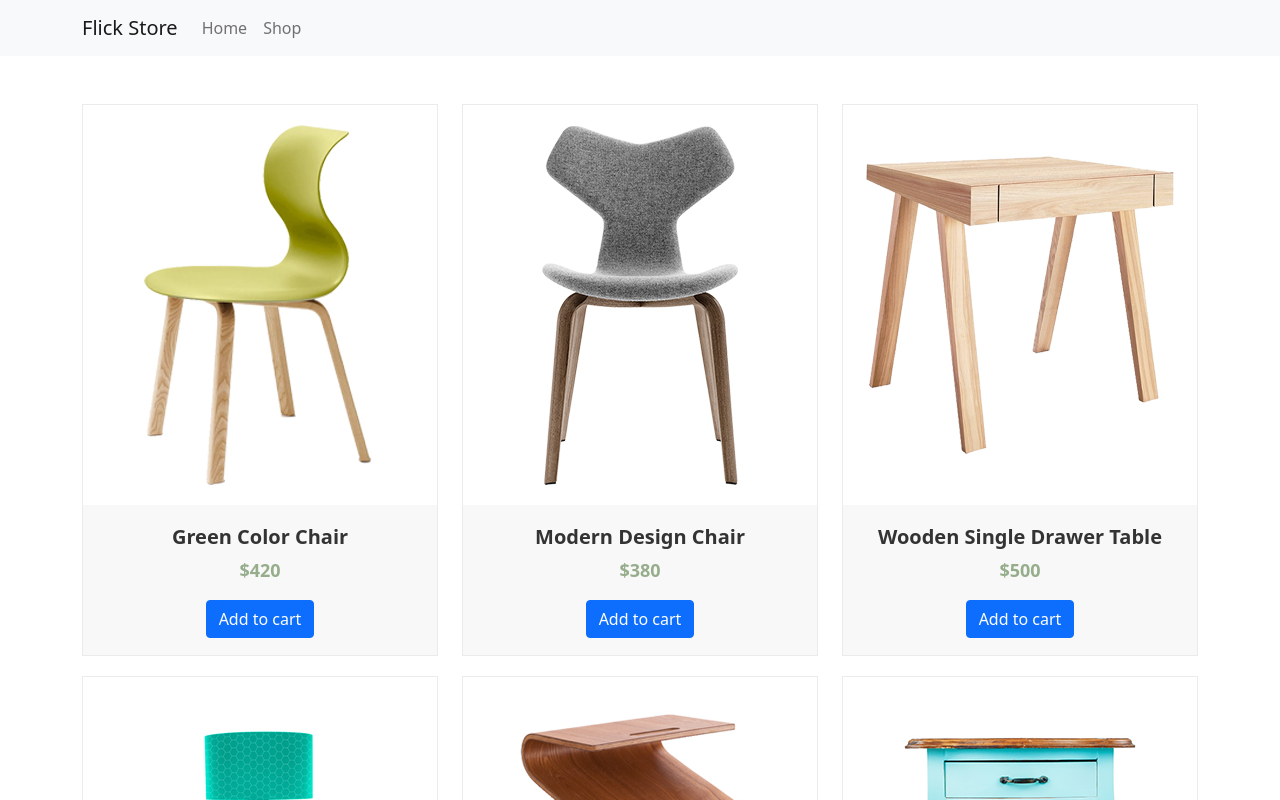
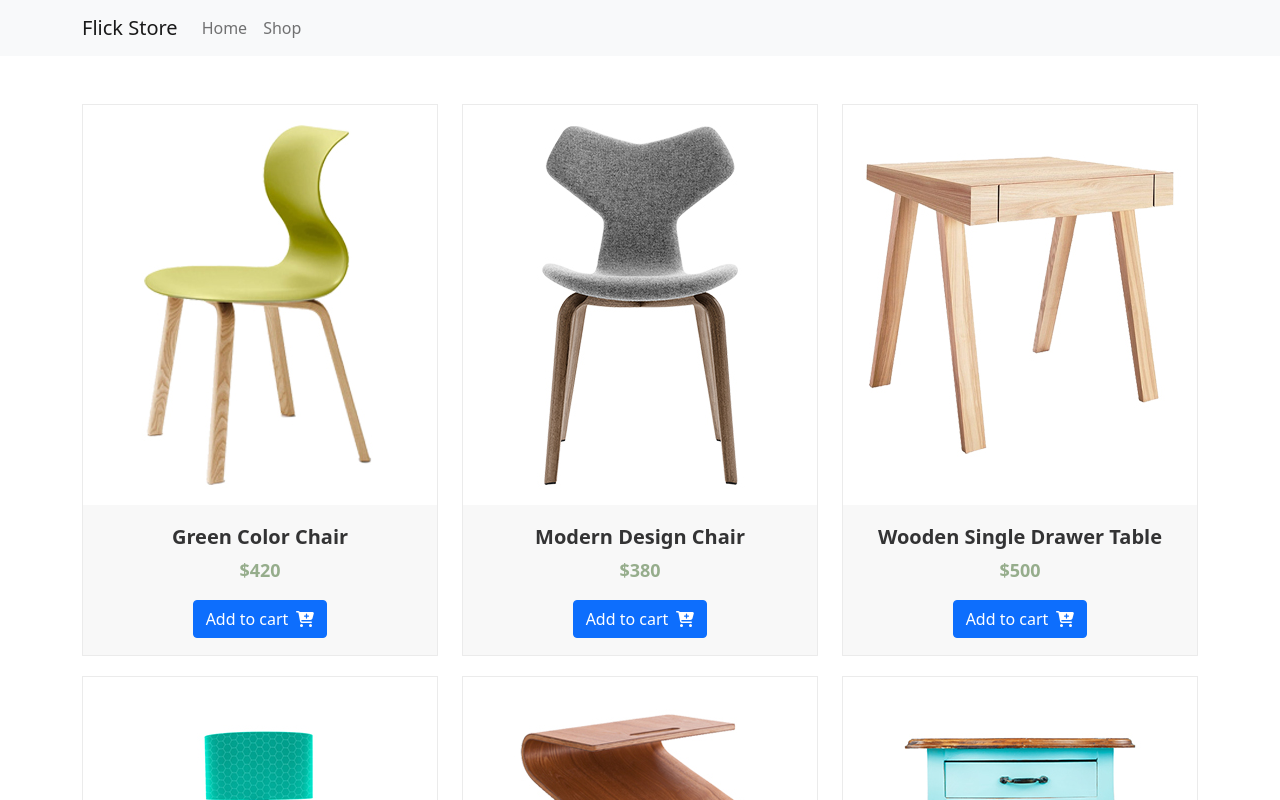
Before and after one commit to MF-React-Projects/Flick-Store, a React (Create React App) app: page / in a window 1280 px wide. Shown: the top 800 px of the page. Built offline with nearby package versions, Linux system fonts and the light colour scheme.

Commit message:
fontawesome icon add

```diff
--- a/src/components/Header/Header.js
+++ b/src/components/Header/Header.js
@@ -1,5 +1,5 @@
 import React from 'react';
-import { Navbar, Nav, NavDropdown, Container } from 'react-bootstrap';
+import { Navbar, Nav, Container } from 'react-bootstrap';
 
 const Header = () => {
     return (
--- a/src/components/Product/Product.js
+++ b/src/components/Product/Product.js
@@ -1,6 +1,8 @@
 import React from 'react';
+import { FontAwesomeIcon } from '@fortawesome/react-fontawesome'
 import './Product.css';
 import {Button, Col} from "react-bootstrap";
+import {faCartPlus, faShoppingCart} from "@fortawesome/free-solid-svg-icons";
 
 const Product = ({product}) => {
     console.log(product);
@@ -14,7 +16,10 @@ const Product = ({product}) => {
                 <div className="flick-product-content">
                     <h5>{name}</h5>
                     <p>${price}</p>
-                    <Button variant="primary">Add to cart</Button>
+                    <Button variant="primary">
+                        Add to cart
+                        <FontAwesomeIcon className={'ms-2'} icon={faCartPlus} />
+                    </Button>
                 </div>
             </div>
         </Col>
```
